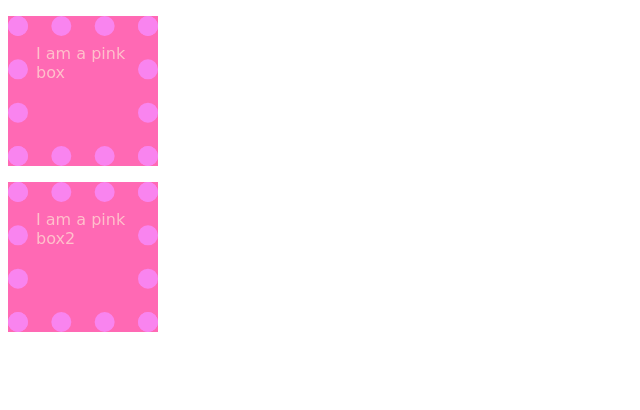
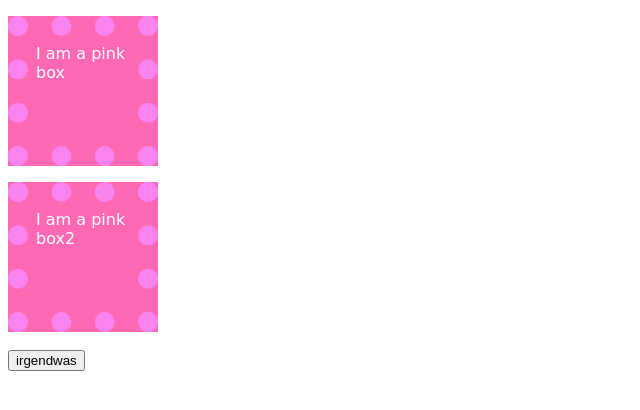
Before and after one commit to GeriCroon/pink-box-25-07-2024, a website: page index.html in a window 1280 px wide. Shown: the whole page, without its empty margins (0-640 px from the left). Drawn offline with Linux system fonts and the light colour scheme.

Commit message:
add another button

```diff
--- a/css/styles.css
+++ b/css/styles.css
@@ -21,18 +21,14 @@ SELECTOR HERE {
   width: 150px;
 
   background-color: hotpink;
-    text color: white;
+  color: white;
 
   cursor: pointer; /*maus wird zum pointing maus*/
   border: dotted #f984ef 20px;
   /*? border-style: :double-button;?*/
   box-shadow: #ff878d 10px; /* why doesnt it work*/
 
-    position: sticky ; /*relatively positioned until scolling*/
-
-
-
-
+  position: sticky; /*relatively positioned until scolling*/
 }
 
 /* set the height and the width of the box to 150px */
@@ -44,4 +40,3 @@ SELECTOR HERE {
 /* can you give the box round edges with an radius of 8px? */
 
 /* ✨ feel free to experiment! */
-}
--- a/index.html
+++ b/index.html
@@ -13,7 +13,8 @@
 
   <body>
     <p class="pink-box">I am a pink box</p>
-<p class="pink-box">I am a pink box2 </p>
+    <p class="pink-box">I am a pink box2</p>
 
+    <button>irgendwas</button>
   </body>
 </html>
```
Lines whose indentation alone changed are shown as unchanged.
